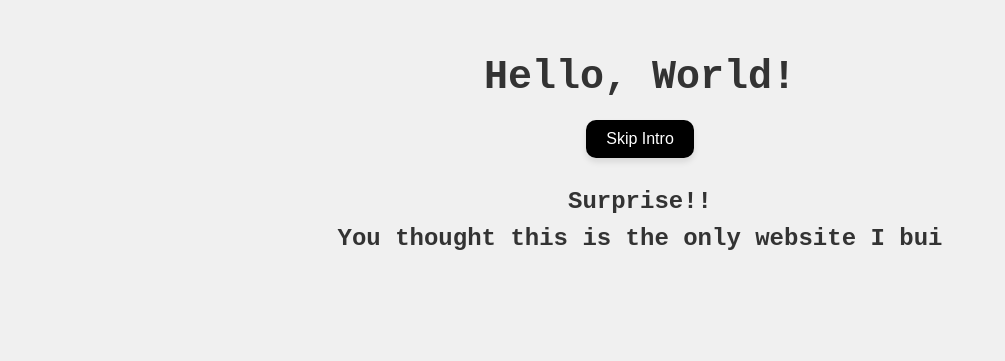
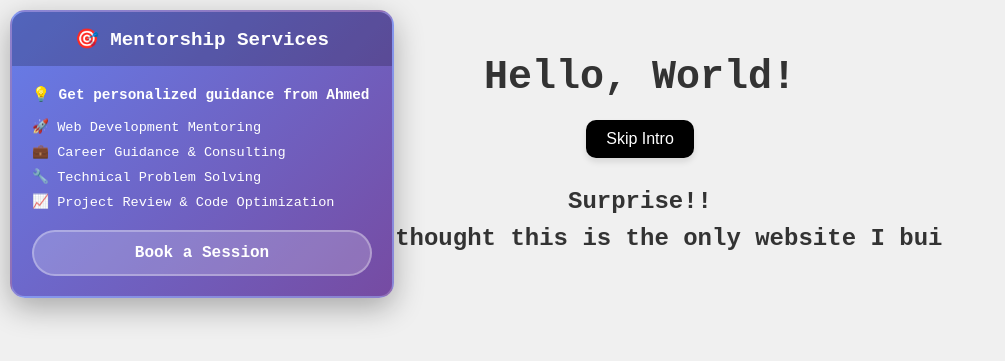
Before and after one commit to ahmed-bermawy/personal-website, a PHP site: page / in a window 1280 px wide. Shown: the top 361 px of the page, without its empty margins (0-1005 px from the left). Run offline with PHP 8.4, Linux system fonts and the light colour scheme.

Commit message:
Add mentorship card feature and resume PDF
- Added mentorship card component with sliding animation
- Enhanced typeWriter.js functionality
- Updated index.php to include mentorship card script
- Added Ahmed Bermawy - Tech Lead.pdf resume
- Improved CSS styling with mentorship card styles

```diff
--- a/assets/css/styles.css
+++ b/assets/css/styles.css
@@ -43,3 +43,85 @@ button:active {
     opacity: 0;
     transition: opacity 1s ease-out;
 }
+
+/* Mentorship Card Styles */
+.mentorship-card {
+    position: fixed;
+    top: 10px;
+    left: -400px; /* Initially hidden off-screen */
+    width: 380px;
+    background: linear-gradient(135deg, #667eea 0%, #764ba2 100%);
+    border-radius: 15px;
+    box-shadow: 0 10px 30px rgba(0, 0, 0, 0.3);
+    color: white;
+    font-family: 'Courier New', Courier, monospace;
+    z-index: 1000;
+    transition: left 0.8s cubic-bezier(0.68, -0.55, 0.265, 1.55);
+    border: 2px solid rgba(255, 255, 255, 0.2);
+}
+
+.mentorship-card.show {
+    left: 10px; /* Slide in from left */
+}
+
+.card-header {
+    background: rgba(0, 0, 0, 0.2);
+    padding: 15px 20px;
+    border-radius: 13px 13px 0 0;
+    text-align: center;
+}
+
+.card-header h3 {
+    margin: 0;
+    font-size: 1.2em;
+    font-weight: bold;
+    text-align: center;
+}
+
+
+.card-content {
+    padding: 20px;
+}
+
+.card-content p {
+    margin: 0 0 15px 0;
+    font-size: 0.9em;
+    text-align: left;
+}
+
+.card-content ul {
+    list-style: none;
+    padding: 0;
+    margin: 0 0 20px 0;
+}
+
+.card-content li {
+    margin: 8px 0;
+    font-size: 0.85em;
+    text-align: left;
+}
+
+.cta-button {
+    display: inline-block;
+    background: rgba(255, 255, 255, 0.2);
+    color: white;
+    text-decoration: none;
+    padding: 12px 24px;
+    border-radius: 25px;
+    font-weight: bold;
+    transition: all 0.3s ease;
+    border: 2px solid rgba(255, 255, 255, 0.3);
+    text-align: center;
+    width: 100%;
+    box-sizing: border-box;
+}
+
+.cta-button:hover {
+    background: rgba(255, 255, 255, 0.3);
+    transform: translateY(-2px);
+    box-shadow: 0 5px 15px rgba(0, 0, 0, 0.2);
+}
+
+.mentorship-card.hide {
+    left: -400px;
+}
--- /dev/null
+++ b/assets/js/mentorshipCard.js
@@ -0,0 +1,55 @@
+/**
+ * Mentorship card functionality
+ * Handles the animation and interaction of the mentorship service card
+ */
+document.addEventListener('DOMContentLoaded', () => {
+    const mentorshipCard = document.getElementById('mentorshipCard');
+
+    // Input validation for DOM elements
+    if (!mentorshipCard) {
+        console.error('mentorshipCard element not found');
+        return;
+    }
+
+    // Show the mentorship card after 1 second (before the main content starts)
+    setTimeout(() => {
+        mentorshipCard.classList.add('show');
+    }, 1000);
+
+    // Auto-hide the card after 15 seconds if user doesn't interact
+    const autoHideTimeout = setTimeout(() => {
+        hideMentorshipCard();
+    }, 30000);
+
+
+    // Handle card hover to pause auto-hide
+    mentorshipCard.addEventListener('mouseenter', () => {
+        clearTimeout(autoHideTimeout);
+    });
+
+    // Resume auto-hide when mouse leaves (with shorter timeout)
+    // mentorshipCard.addEventListener('mouseleave', () => {
+    //     setTimeout(() => {
+    //         if (mentorshipCard.classList.contains('show')) {
+    //             hideMentorshipCard();
+    //         }
+    //     }, 3000);
+    // });
+    //
+    /**
+     * Hides the mentorship card with animation
+     */
+    function hideMentorshipCard() {
+        mentorshipCard.classList.remove('show');
+        mentorshipCard.classList.add('hide');
+    }
+
+    // Optional: Allow clicking outside the card to close it
+    document.addEventListener('click', (e) => {
+        if (!mentorshipCard.contains(e.target) && mentorshipCard.classList.contains('show')) {
+            setTimeout(() => {
+                hideMentorshipCard();
+            }, 1000); // Small delay to avoid immediate closure
+        }
+    });
+});
--- a/assets/js/typeWriter.js
+++ b/assets/js/typeWriter.js
@@ -26,52 +26,64 @@ document.addEventListener('DOMContentLoaded', () => {
             elementId: "paragraph4",
         },
         {
-            sentence: "So Let my introduce myself 😊",
+            sentence: "So Let me introduce myself 😊",
             delay: 50,
             initialDelay: 0,
             elementId: "paragraph5",
         },
         {
-            sentence: "My name is Ahmed Al Bermawy",
+            sentence: "My name is Ahmed Bermawy",
             delay: 50,
             initialDelay: 0,
             elementId: "paragraph6",
         },
         {
-            sentence: "I have around 12 years of experience in web development",
+            sentence: "I'm a Tech Lead | Senior Backend Developer based in Cairo, Egypt",
             delay: 50,
             initialDelay: 0,
             elementId: "paragraph7",
         },
         {
-            sentence: "My proficiency spans Backend technologies, encompassing PHP Frameworks (specifically Laravel and Symfony)",
+            sentence: "I have 12+ years of experience in backend development, team leadership, and scalable system design",
             delay: 50,
             initialDelay: 0,
             elementId: "paragraph8",
         },
         {
-            sentence: "CMS platforms (including Shopware, WordPress, and Drupal), as well as expertise in Mysql, Apache Webserver, RESTful API, Facebook SDK, Youtube SDK, Google SDK, and Radius.",
+            sentence: "I'm an expert in PHP, Laravel, Symfony, and Shopware with proven track record in microservices architecture",
             delay: 50,
             initialDelay: 0,
             elementId: "paragraph9",
         },
         {
-            sentence: "On the Frontend side, I excel in HTML, HTML5, JavaScript, JQuery, Ajax, Json, CSS, CSS3, Bootstrap, and XML.",
+            sentence: "Currently, I'm working as a Tech Lead at Sure (Saudi Software House) directing a cross-functional team of 10+ engineers",
             delay: 50,
             initialDelay: 0,
             elementId: "paragraph10",
         },
         {
-            sentence: "Additionally, I am well-versed in operating on Centos and Ubuntu, adept at configuring environments on both distributions.",
+            sentence: "I've successfully boosted collaboration and efficiency by 25% and increased team code quality by 30%",
             delay: 50,
             initialDelay: 0,
             elementId: "paragraph11",
         },
         {
-            sentence: "I have a keen interest in continuously expanding my knowledge and skills, eagerly embracing new technologies as they emerge.",
+            sentence: "My expertise includes CI/CD, cloud deployment (AWS), database design, and I'm passionate about clean code and mentorship",
             delay: 50,
             initialDelay: 0,
             elementId: "paragraph12",
+        },
+        {
+            sentence: "I also have experience with DevOps tools like Docker, GitHub Actions, Redis, RabbitMQ, and modern technologies like GraphQL and WebSockets",
+            delay: 50,
+            initialDelay: 0,
+            elementId: "paragraph13",
+        },
+        {
+            sentence: "I'm currently learning Ruby on Rails to expand my expertise in web development frameworks",
+            delay: 50,
+            initialDelay: 0,
+            elementId: "paragraph14",
         },
     ];
 
--- a/index.php
+++ b/index.php
@@ -8,6 +8,25 @@
     <link rel="stylesheet" href="assets/css/styles.css">
 </head>
 <body>
+    <!-- Mentorship Service Card -->
+    <div id="mentorshipCard" class="mentorship-card">
+        <div class="card-header">
+            <h3>🎯 Mentorship Services</h3>
+        </div>
+        <div class="card-content">
+            <p>💡 <strong>Get personalized guidance from Ahmed</strong></p>
+            <ul>
+                <li>🚀 Web Development Mentoring</li>
+                <li>💼 Career Guidance & Consulting</li>
+                <li>🔧 Technical Problem Solving</li>
+                <li>📈 Project Review & Code Optimization</li>
+            </ul>
+            <a href="https://topmate.io/ahmed_bermawy" target="_blank" class="cta-button">
+                Book a Session
+            </a>
+        </div>
+    </div>
+
     <h1>Hello, World!</h1>
 
     <button id="skipButton">Skip Intro</button>
@@ -17,6 +36,7 @@
 
     <script src="assets/js/dynamicFavicon.js"></script>
     <script src="assets/js/typeWriter.js"></script>
+    <script src="assets/js/mentorshipCard.js"></script>
     <script src="assets/js/main.js"></script>
 </body>
 </html>
```
Also changed, not shown: 1 other file.
